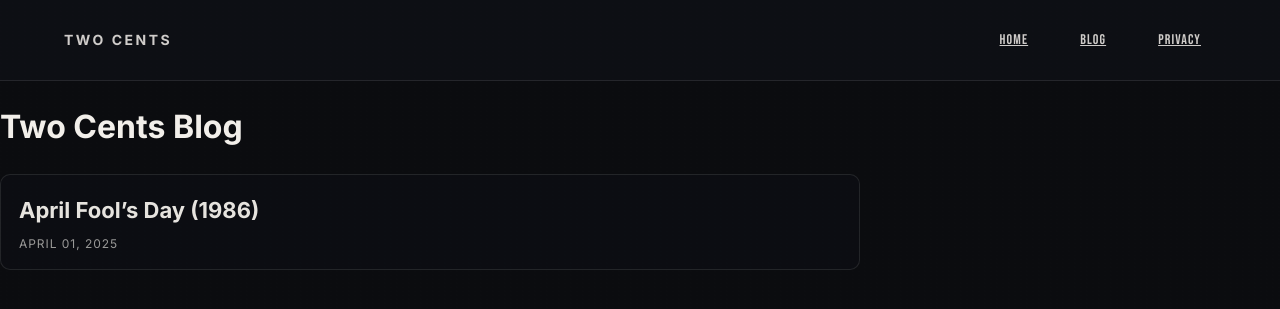
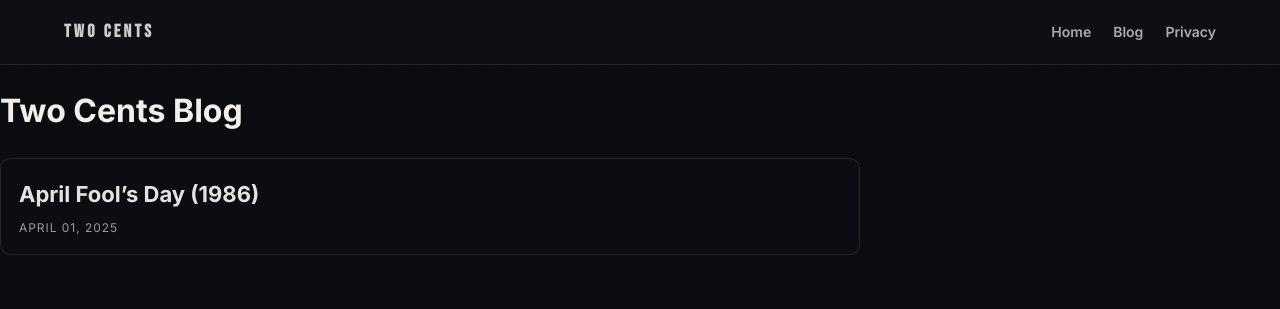
Before and after one commit to talonbuccola-cloud/two-cents-podcast, a Jekyll site: the page built from blog/index.md, in a window 1280 px wide. Shown: the top 309 px of the page. Built offline with Jekyll 4.4.1, drawn with Linux system fonts in a browser that asks for light colours.

Commit message:
Update default.html

```diff
--- a/_layouts/default.html
+++ b/_layouts/default.html
@@ -619,10 +619,11 @@
 }
 
 .brand{
+  font-family: "Bebas Neue", Inter, sans-serif;
   font-weight: 800;
   letter-spacing: .18em;
   text-transform: uppercase;
-  font-size: 14px;
+  font-size: 18px;
   color: rgba(242,239,234,.85);
 }
 
@@ -633,21 +634,35 @@
   justify-content:flex-end;
 }
 
-.site-nav a{
-  font-family: "Bebas Neue", Inter, sans-serif;
-  text-transform: uppercase;
-  letter-spacing: .08em;
+.site-nav a,
+.site-nav a:visited,
+.site-nav a:active{
+  font-family: Inter, system-ui, -apple-system, Segoe UI, Roboto, Arial, sans-serif;
   font-size: 14px;
-  padding: 10px 14px;
-  color: rgba(242,239,234,.85);
-  border-radius: 999px;
-  border: 1px solid transparent;
-  transition: background .15s ease, border-color .15s ease, color .15s ease;
+  font-weight: 600;
+  text-transform: none;
+  letter-spacing: 0;
+
+  color: rgba(242,239,234,.70);
+  text-decoration: none !important;
+
+  padding: 0;
+  border: none;
+  border-bottom: 1px solid transparent;
+  border-radius: 0;
+  background: transparent !important;
+
+  transition: color .15s ease, border-bottom-color .15s ease;
 }
 
 .site-nav a:hover{
   color: rgba(242,239,234,.92);
   border-bottom-color: rgba(179,18,29,.55);
+}
+
+.site-nav a::before,
+.site-nav a::after{
+  content: none !important;
 }
   </style>
 </head>
```
